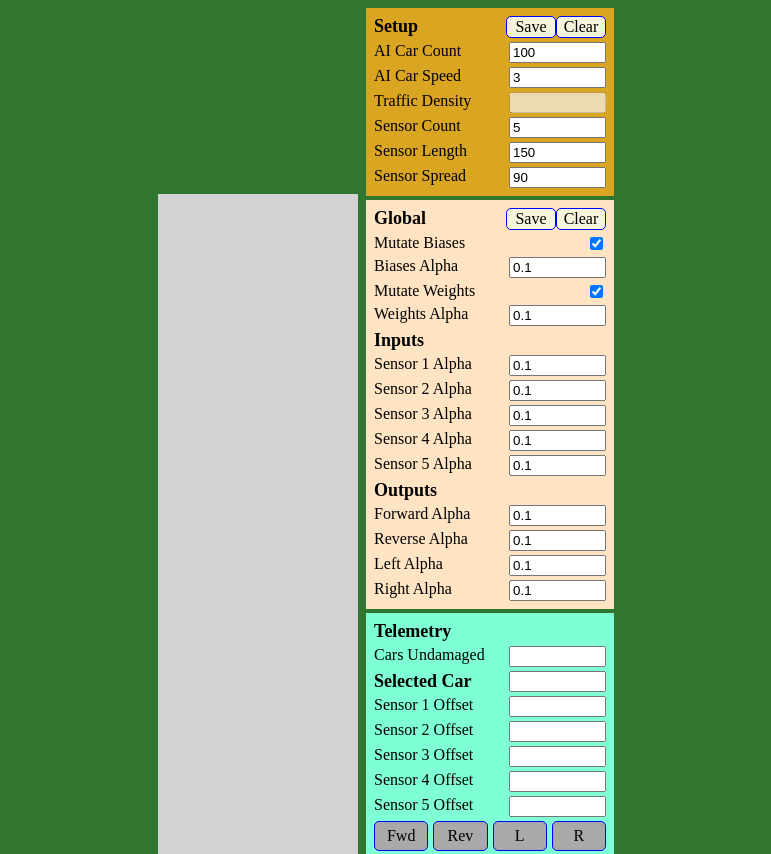
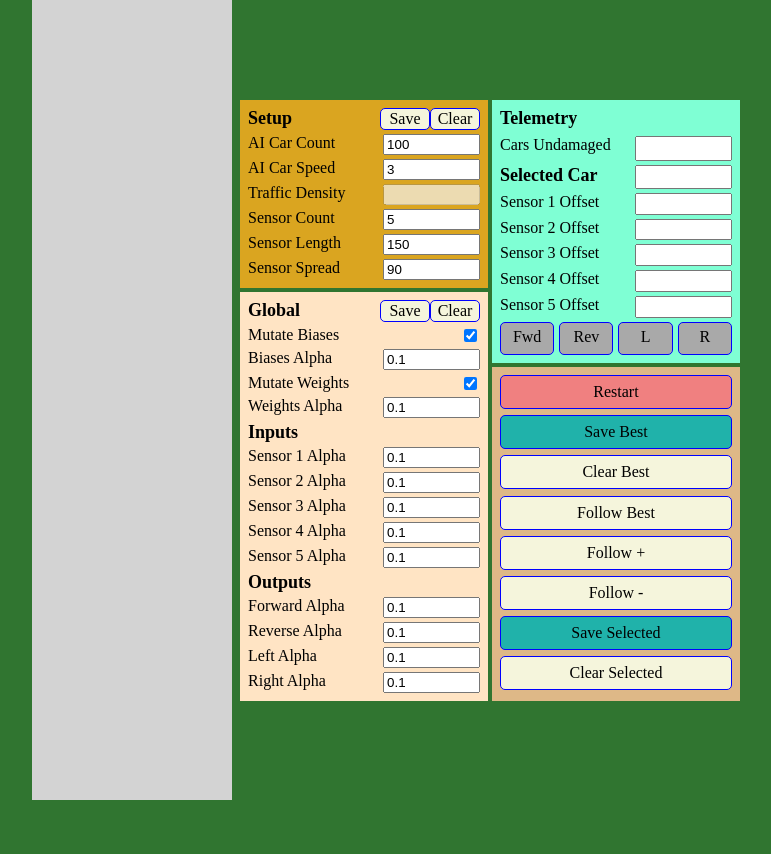
Before and after one commit to jasondunken/SelfDrivingCar, a plain HTML site: page index.html in a window 1280 px wide. Shown: the top 854 px of the page, without its empty margins (250-1021 px from the left). After the commit the page ends 800 px from the top, so only its background shows below. Drawn offline with Linux system fonts and the light colour scheme.

Commit message:
fix layout

```diff
--- a/index.html
+++ b/index.html
@@ -7,6 +7,7 @@
     <body>
         <canvas id="carCanvas"></canvas>
         <div id="controls">
+            <div class="section">
                 <div id="setup">
                     <div class="row">
                         <div class="heading">Setup</div>
@@ -97,6 +98,8 @@
                         <input type="number" name="right-alpha" id="right-alpha" min="0" max="1" step="0.0001" />
                     </div>
                 </div>
+            </div>
+            <div class="section">
                 <div class="no-select" id="telemetry">
                     <div class="heading">Telemetry</div>
                     <div class="row">
@@ -126,6 +129,7 @@
                     <div class="button" onclick="clearSelected()">Clear Selected</div>
                 </div>
             </div>
+        </div>
         <script src="./network.js"></script>
         <script src="./settings.js"></script>
         <script src="./telemetry.js"></script>
--- a/style.css
+++ b/style.css
@@ -1,7 +1,7 @@
 body {
     margin: 0;
     background-color: rgb(48, 117, 48);
-    overflow: hidden;
+    /* overflow: hidden; */
     display: flex;
     justify-content: center;
     align-items: center;
@@ -11,10 +11,11 @@ body {
     background-color: lightgray;
 }
 
-#networkCanvas {
-    background-color: black;
+#controls {
+    grid-template-columns: 1fr 1fr;
 }
 
+.section,
 #setup,
 #settings,
 #sensor-fields,
```
Lines whose indentation alone changed are shown as unchanged.
